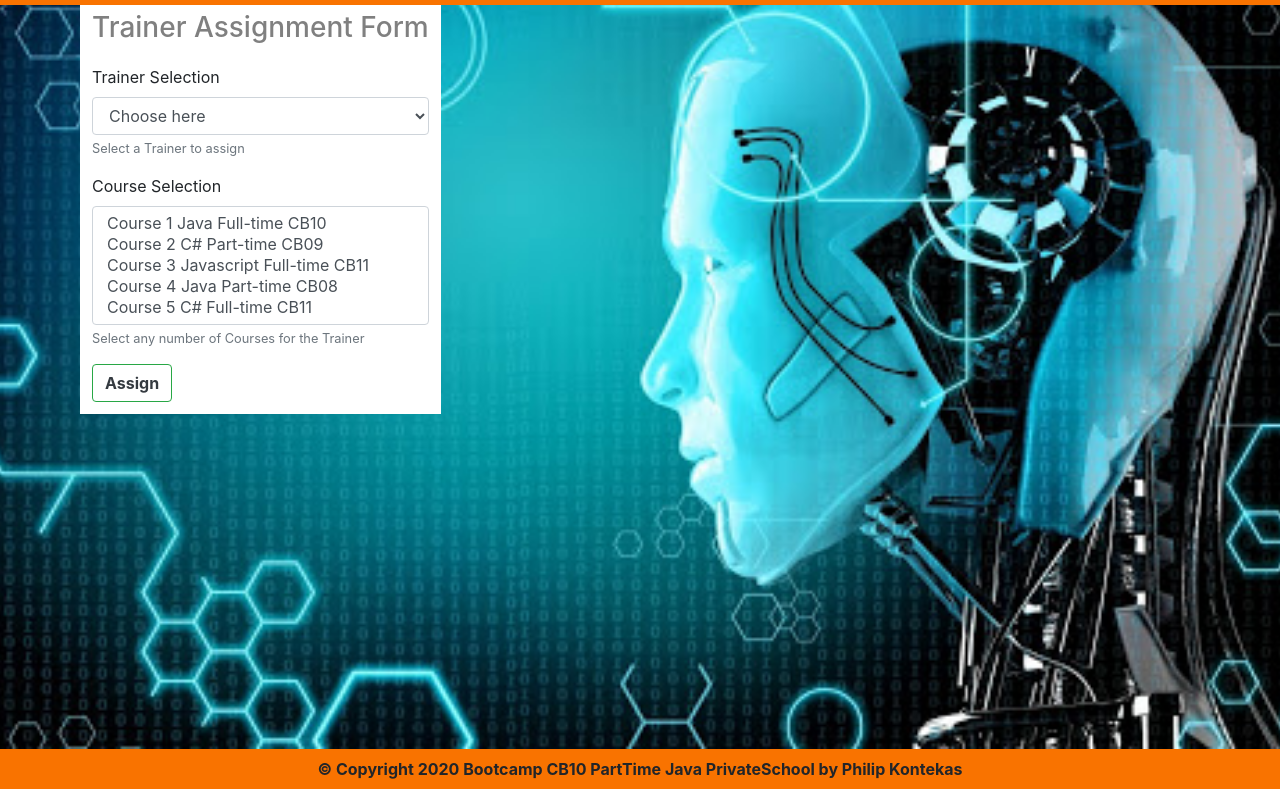
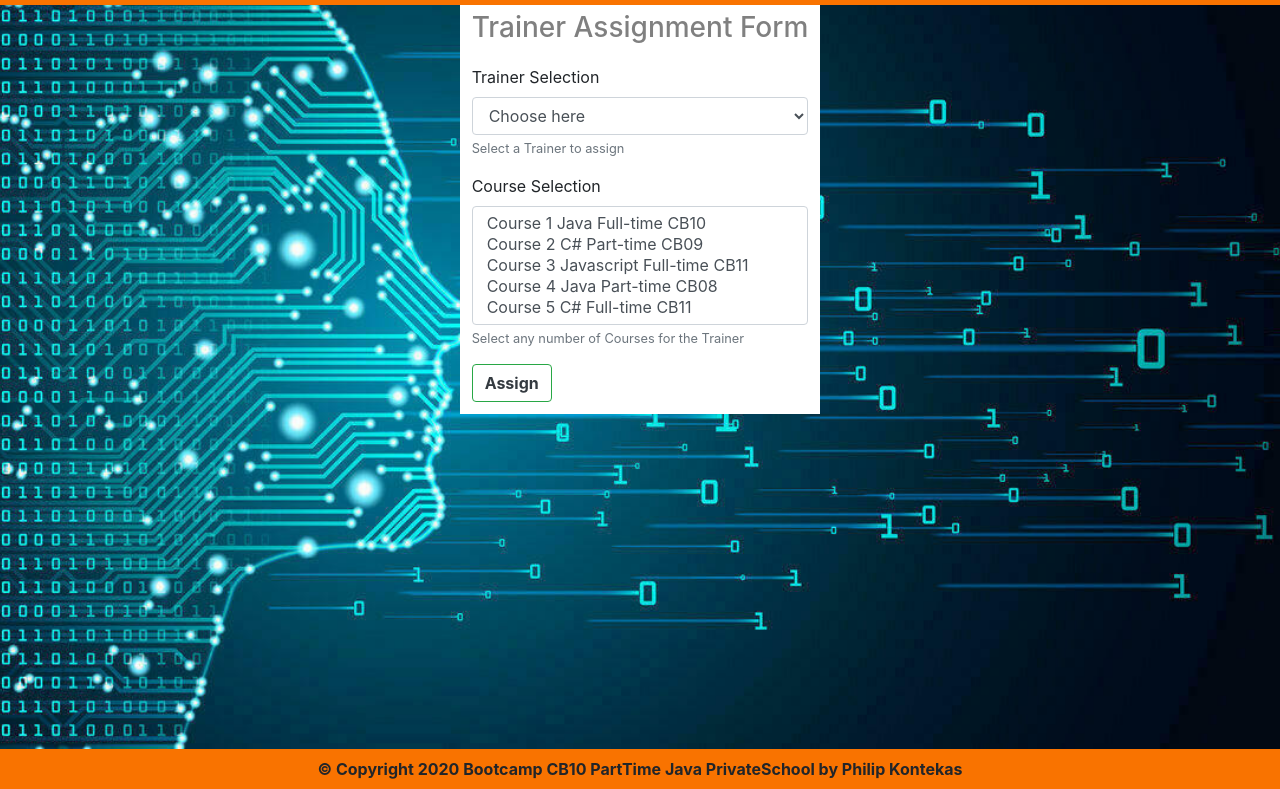
Before and after one commit to pkontekas/pkontekas.github.io., a plain HTML site: page Pages/trainerPerCourseAdd.html in a window 1280 px wide. Shown: the part 51-840 px from the top of the page. Drawn offline with nearby package versions, Linux system fonts and the light colour scheme.

Commit message:
180520b
Picture Positioning

```diff
--- a/Pages/trainerPerCourseAdd.html
+++ b/Pages/trainerPerCourseAdd.html
@@ -31,9 +31,9 @@
         </div>
     </nav>
 
-    <div style="background-image: url(../images/AI_01.jpg)" class="bg-img">
+    <div style="background-image: url(../images/AI_02.jpg)" class="bg-img">
         <div class="overlay main-expand">
-            <div class="d-flex justify-content-left align-items-center container">
+            <div class="d-flex justify-content-center align-items-center container">
                 <div class="row">
                     <form class="form-format main-form formcontainer needs-validation" action="" novalidate>
                         <h3 class="h3">Trainer Assignment Form</h3>
```
Also changed, not shown: Pages/assPerStPerCourseAdd.html (+2 -2 lines), Pages/assPerStPerCourseEdit.html (+1 -1 lines), Pages/assignmentEdit.html (+1 -1 lines), Pages/trainerAdd.html (+1 -1 lines), images/AI_02.jpg (added).
